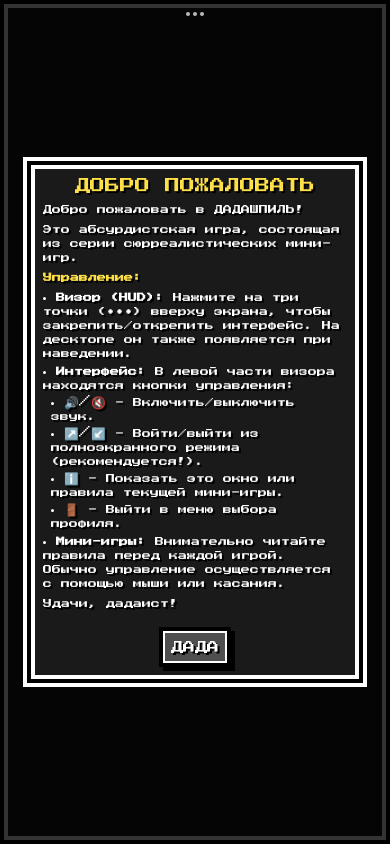
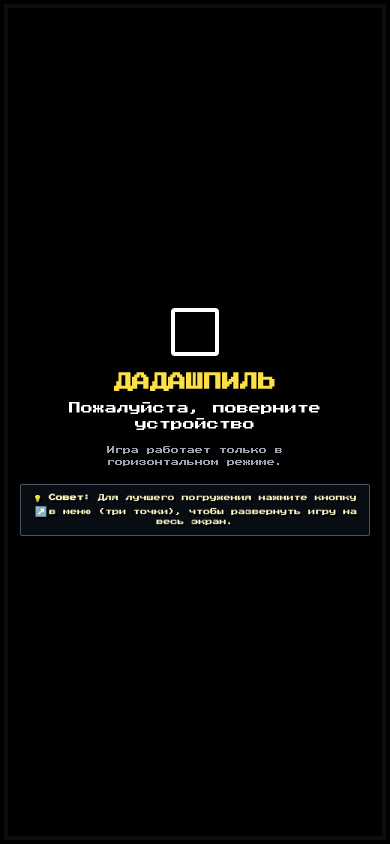
Before and after one commit to brainase/dadaspiel, a React (Vite) app: page / in a window 390 px wide. Built offline with nearby package versions, Linux system fonts and the light colour scheme.

Commit message:
Better mobile support

```diff
--- a/src/components/core/GameWrapper.tsx
+++ b/src/components/core/GameWrapper.tsx
@@ -57,7 +57,7 @@ export const GameWrapper: React.FC<{ children: ReactNode }> = ({ children }) =>
         <div id="game-content-container" className="w-full h-full">
             {children}
         </div>
-        {isGameScreen && <OrientationLock />}
+        <OrientationLock />
       </div>
     </div>
   );
--- a/src/components/core/OrientationLock.tsx
+++ b/src/components/core/OrientationLock.tsx
@@ -1,3 +1,4 @@
+
 import React from 'react';
 
 export const OrientationLock: React.FC = () => {
@@ -14,7 +15,8 @@ export const OrientationLock: React.FC = () => {
                     align-items: center;
                     justify-content: center;
                     text-align: center;
-                    z-index: 100;
+                    z-index: 9999; /* Max z-index to cover everything */
+                    padding: 2rem;
                 }
 
                 @media (orientation: portrait) {
@@ -44,8 +46,18 @@ export const OrientationLock: React.FC = () => {
             `}</style>
             <div className="orientation-lock-overlay">
                 <div className="rotate-icon"></div>
-                <h2 className="text-3xl">Пожалуйста, поверните ваше устройство</h2>
-                <p className="mt-4 text-xl text-gray-400">Эта игра создана для ландшафтного режима.</p>
+                <h1 className="text-4xl font-bold text-yellow-300 mb-4">ДАДАШПИЛЬ</h1>
+                <h2 className="text-2xl mb-2">Пожалуйста, поверните устройство</h2>
+                <p className="mt-4 text-base text-gray-400 max-w-md">
+                    Игра работает только в горизонтальном режиме.
+                </p>
+                <div className="mt-8 p-4 border border-gray-600 rounded bg-gray-900/50">
+                    <p className="text-sm text-yellow-100">
+                        💡 <strong>Совет:</strong> Для лучшего погружения нажмите кнопку
+                        <span className="inline-block mx-1 text-xl">↗️</span>
+                        в меню (три точки), чтобы развернуть игру на весь экран.
+                    </p>
+                </div>
             </div>
         </>
     );
--- a/src/components/minigames/DranikiShooter.tsx
+++ b/src/components/minigames/DranikiShooter.tsx
@@ -5,6 +5,7 @@ import { useGameLoop } from '../../hooks/useGameLoop';
 import { SoundType, MusicType, startMusic, stopMusic } from '../../utils/AudioEngine';
 import { MinigameHUD } from '../core/MinigameHUD';
 import { Character } from '../../../types';
+import { useIsMobile } from '../../hooks/useIsMobile';
 
 // --- Constants & Types ---
 const SCREEN_WIDTH = 320;
@@ -85,6 +86,7 @@ export const DranikiShooter: React.FC<{ onWin: () => void; onLose: () => void }>
     const { playSound } = useSettings();
     const { isInstructionModalVisible } = useNavigation();
     const { character } = useSession();
+    const isMobile = useIsMobile();
 
     // --- Refs for Game Loop ---
     const canvasRef = useRef<HTMLCanvasElement>(null);
@@ -1041,8 +1043,9 @@ export const DranikiShooter: React.FC<{ onWin: () => void; onLose: () => void }>
                 style={{ imageRendering: 'pixelated' }}
             />
 
-            {/* Mobile Controls Overlay */}
-            <div className="absolute inset-0 pointer-events-none md:hidden z-40 flex flex-col justify-end pb-8 px-4">
+            {/* Mobile Controls Overlay - Uses useIsMobile hook */}
+            {isMobile && (
+                <div className="absolute inset-0 pointer-events-none z-40 flex flex-col justify-end pb-8 px-4">
                     <div className="flex justify-between items-end">
                         <div className="relative w-48 h-48 pointer-events-auto opacity-60">
                             <div className="absolute top-0 left-1/3 w-1/3 h-1/3 bg-gray-700/80 rounded-t flex items-center justify-center border-2 border-white/30 active:bg-white/50 active:border-white"
@@ -1063,6 +1066,7 @@ export const DranikiShooter: React.FC<{ onWin: () => void; onLose: () => void }>
                         </div>
                     </div>
                 </div>
+            )}
         </div>
     );
 };
--- a/src/components/screens/CaseSelectionScreen.tsx
+++ b/src/components/screens/CaseSelectionScreen.tsx
@@ -7,6 +7,7 @@ import { CHARACTER_ART_MAP, PIXEL_ART_PALETTE } from '../../../characterArt';
 import { DOOR_ART_MAP, BISON_SILHOUETTE, TRACTOR_SILHOUETTE, LIBRARY_SILHOUETTE, STORK_SILHOUETTE, STOP_SIGN_ART } from '../../miscArt';
 import { useGameLoop } from '../../hooks/useGameLoop';
 import { Character } from '../../../types';
+import { useIsMobile } from '../../hooks/useIsMobile';
 
 // --- Constants & Config ---
 const GRAVITY = 0.0015;
@@ -46,6 +47,7 @@ export const CaseSelectionScreen: React.FC = () => {
   const { activeProfile, dynamicCases: CASES } = useProfile();
   const { playSound } = useSettings();
   const containerRef = useRef<HTMLDivElement>(null);
+  const isMobile = useIsMobile();
 
   // --- State ---
   const [player, setPlayer] = useState({ x: 100, y: GROUND_LEVEL, vx: 0, vy: 0, grounded: true, facingRight: true });
@@ -368,15 +370,16 @@ export const CaseSelectionScreen: React.FC = () => {
         </div>
 
         {/* HUD Overlay */}
-        <div className="absolute top-0 left-0 w-full p-4 flex justify-between items-start pointer-events-none">
-            <div className="bg-black/70 p-4 border-l-4 border-yellow-400 text-white pointer-events-auto max-w-md">
-                <h1 className="text-xl font-bold text-yellow-300">ПРОСПЕКТ ДАДАИЗМА</h1>
-                <p className="text-xs mt-1 text-gray-300">Путь: {activeProfile?.name}</p>
+        <div className="absolute top-10 left-0 w-full p-4 flex justify-center items-start pointer-events-none">
+            <div className="bg-purple-900/80 p-2 border-2 border-cyan-400 text-white pointer-events-auto max-w-md text-center">
+                <h1 className="text-xl font-bold text-yellow-300">БИОСУЩЕСТВО</h1>
+                <p className="text-s mt-1 text-gray-300">{activeProfile?.name}</p>
             </div>
         </div>
 
-        {/* Mobile Controls */}
-        <div className="absolute bottom-8 left-0 w-full flex justify-between px-8 md:hidden pointer-events-auto z-50">
+        {/* Mobile Controls - Rendered ONLY if isMobile is true */}
+        {isMobile && (
+            <div className="absolute bottom-8 left-0 w-full flex justify-between px-8 pointer-events-auto z-50">
                 <div className="flex gap-6">
                     <button
                         className="w-20 h-20 bg-white/10 border-2 border-white/50 rounded-full flex items-center justify-center text-4xl active:bg-white/30 backdrop-blur-sm"
@@ -407,10 +410,14 @@ export const CaseSelectionScreen: React.FC = () => {
                     )}
                 </div>
             </div>
+        )}
 
-        <div className="absolute bottom-4 w-full text-center text-white/30 text-sm hidden md:block pointer-events-none">
+        {/* Desktop Hint - Rendered ONLY if !isMobile */}
+        {!isMobile && (
+            <div className="absolute bottom-4 w-full text-center text-white/30 text-sm pointer-events-none">
                 [←][→] Move &nbsp;&nbsp; [SPACE/UP] Jump &nbsp;&nbsp; [ENTER] Enter
             </div>
+        )}
 
     </div>
   );
--- /dev/null
+++ b/src/hooks/useIsMobile.ts
@@ -0,0 +1,23 @@
+
+import { useState, useEffect } from 'react';
+
+export const useIsMobile = () => {
+  const [isMobile, setIsMobile] = useState(false);
+
+  useEffect(() => {
+    const checkMobile = () => {
+      // Проверяем поддержку Touch событий или наличие точек касания.
+      // Это более надежно для определения смартфонов/планшетов, чем просто ширина экрана.
+      const hasTouch = 'ontouchstart' in window || navigator.maxTouchPoints > 0;
+      setIsMobile(hasTouch);
+    };
+
+    checkMobile();
+
+    // На всякий случай слушаем ресайз, если пользователь переключает эмуляцию в DevTools
+    window.addEventListener('resize', checkMobile);
+    return () => window.removeEventListener('resize', checkMobile);
+  }, []);
+
+  return isMobile;
+};
```
Lines whose indentation alone changed are shown as unchanged.
